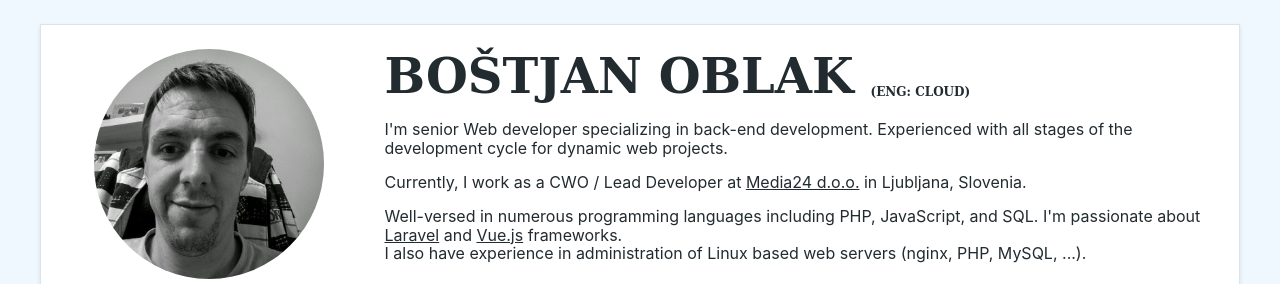
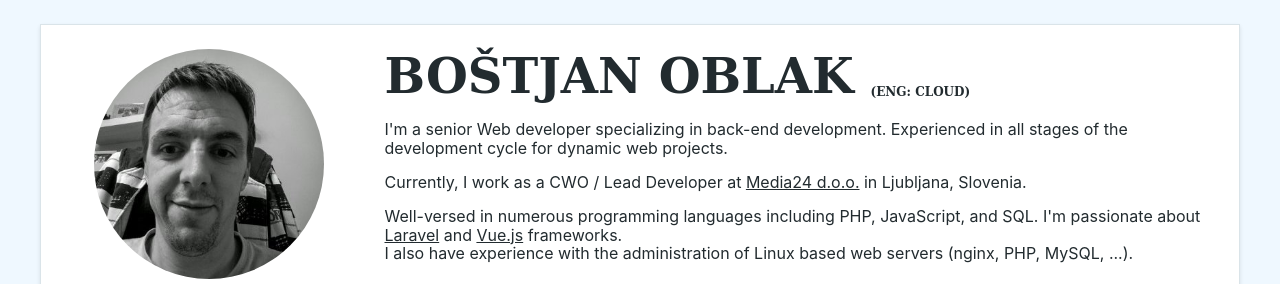
Before and after one commit to BostjanOb/vcard, a website: page public/index.html in a window 1280 px wide. Shown: the top 284 px of the page. Drawn offline with Linux system fonts and the light colour scheme.

Commit message:
Update index.html
Small word fixes

```diff
--- a/public/index.html
+++ b/public/index.html
@@ -53,14 +53,14 @@
 			</h1>
 
 			<p>
-				I'm senior Web developer specializing in back-end development. Experienced with all stages of the development cycle for dynamic web projects.
+				I'm a senior Web developer specializing in back-end development. Experienced in all stages of the development cycle for dynamic web projects.
 			</p>
 			<p class="my-4">
 				Currently, I work as a CWO / Lead Developer at <a class="text-black hover:text-blue" href="http://media24.si">Media24 d.o.o.</a> in Ljubljana, Slovenia.
 			</p>
 			<p>
 				Well-versed in numerous programming languages including PHP, JavaScript, and SQL. I'm passionate about <a class="text-black hover:text-blue" href="https://laravel.com/">Laravel</a> and <a class="text-black hover:text-blue" href="https://vuejs.org/">Vue.js</a> frameworks.<br>
-				I also have experience in administration of Linux based web servers (nginx, PHP, MySQL, ...).
+				I also have experience with the administration of Linux based web servers (nginx, PHP, MySQL, ...).
 			</p>
 
 			<h2 class="my-6 font-serif uppercase text-3xl font-semibold">Professional Skills</h2>
```
